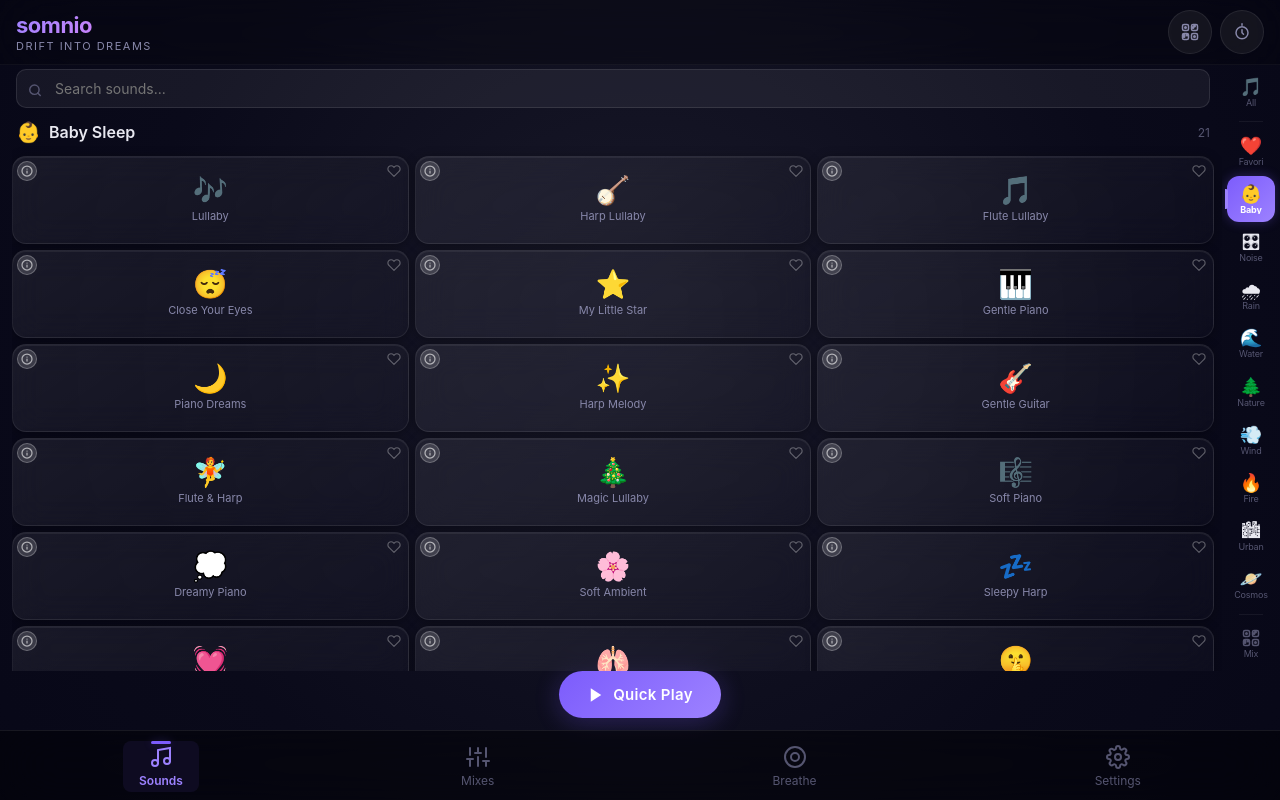
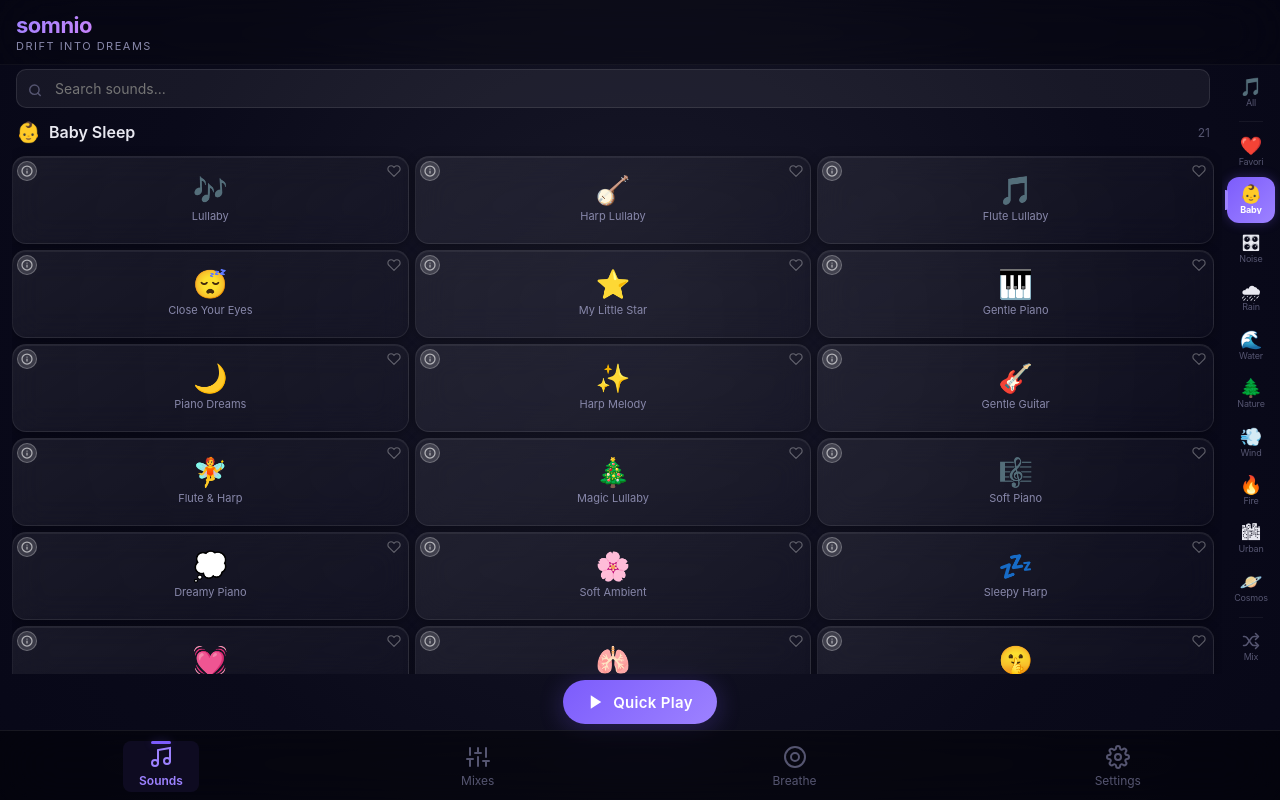
Before and after one commit to halastoi/somnio, a React (Vite) app: page / in a window 1280 px wide. Built offline with nearby package versions, Linux system fonts and the light colour scheme.

Commit message:
feat: cleaner header, shuffle icon, compact quick play
- remove shuffle button from header (redundant with quick play)
- timer button fades in/out smoothly when sounds play/stop
- dice icon replaced with shuffle arrows everywhere
- quick play button more compact, less padding

```diff
--- a/src/App.tsx
+++ b/src/App.tsx
@@ -5,8 +5,7 @@ import { AnimatedBackground } from './components/ui/AnimatedBackground'
 import { SoundGrid } from './components/sounds/SoundGrid'
 import { PlayerBar } from './components/player/PlayerBar'
 import { TimerModal, TimerBadge } from './components/player/TimerModal'
-import { RandomMixModal, quickRandomMix } from './components/random/RandomMixModal'
-import { useRandomMixStore } from './stores/useRandomMixStore'
+import { RandomMixModal } from './components/random/RandomMixModal'
 import { scenes } from './data/scenes'
 import { BreathingExercise } from './components/breathing/BreathingExercise'
 import { MixList } from './components/mixer/MixList'
@@ -115,45 +114,14 @@ export default function App() {
           </div>
 
           <div style={{ display: 'flex', alignItems: 'center', gap: '8px' }}>
-          {/* Random mix button */}
-          <button
-            onClick={() => {
-              if (!initialized) init()
-              quickRandomMix()
-            }}
-            onContextMenu={(e) => {
-              e.preventDefault()
-              useRandomMixStore.getState().setShowConfig(true)
-            }}
-            style={{
-              width: '40px',
-              height: '40px',
-              borderRadius: '50%',
-              background: 'rgba(255,255,255,0.06)',
-              display: 'flex',
-              alignItems: 'center',
-              justifyContent: 'center',
-              border: '1px solid rgba(255,255,255,0.08)',
-              backdropFilter: 'blur(10px)',
-              WebkitBackdropFilter: 'blur(10px)',
-            }}
-          >
-            <svg width="18" height="18" viewBox="0 0 24 24" fill="none" stroke="var(--text-secondary)" strokeWidth="2" strokeLinecap="round" strokeLinejoin="round">
-              <rect x="2" y="2" width="8" height="8" rx="2" />
-              <rect x="14" y="2" width="8" height="8" rx="2" />
-              <rect x="2" y="14" width="8" height="8" rx="2" />
-              <rect x="14" y="14" width="8" height="8" rx="2" />
-              <circle cx="6" cy="6" r="1" fill="var(--text-secondary)" />
-              <circle cx="18" cy="4" r="1" fill="var(--text-secondary)" />
-              <circle cx="16" cy="6" r="1" fill="var(--text-secondary)" />
-              <circle cx="4" cy="16" r="1" fill="var(--text-secondary)" />
-              <circle cx="8" cy="16" r="1" fill="var(--text-secondary)" />
-              <circle cx="4" cy="18" r="1" fill="var(--text-secondary)" />
-              <circle cx="18" cy="18" r="1" fill="var(--text-secondary)" />
-            </svg>
-          </button>
-
-          {/* Timer countdown + button */}
+          {/* Timer countdown + button - only visible when sounds are playing */}
+          <div style={{
+            display: 'flex', alignItems: 'center', gap: '8px',
+            opacity: isPlaying ? 1 : 0,
+            transform: isPlaying ? 'scale(1)' : 'scale(0.8)',
+            transition: 'opacity 0.5s ease, transform 0.5s ease',
+            pointerEvents: isPlaying ? 'auto' : 'none',
+          }}>
             <TimerBadge />
             <button
               onClick={() => setTimerOpen(true)}
@@ -189,6 +157,7 @@ export default function App() {
               </svg>
             </button>
           </div>
+          </div>
         </header>
 
         {/* Content */}
@@ -210,7 +179,7 @@ export default function App() {
         {!isPlaying && activeSounds.length === 0 && activeTab === 'sounds' && (
           <div style={{
             display: 'flex', justifyContent: 'center',
-            padding: '0 0 12px', flexShrink: 0,
+            padding: '6px 0', flexShrink: 0,
           }}>
             <button
               onClick={async () => {
@@ -219,7 +188,7 @@ export default function App() {
                 loadScene(scene.sounds, scene.id)
               }}
               style={{
-                padding: '14px 28px',
+                padding: '10px 24px',
                 borderRadius: '50px',
                 background: 'linear-gradient(135deg, var(--accent), var(--accent-light))',
                 color: '#fff',
--- a/src/components/player/PlayerBar.tsx
+++ b/src/components/player/PlayerBar.tsx
@@ -132,17 +132,7 @@ export function PlayerBar() {
             } as React.CSSProperties}
           >
             <svg width="16" height="16" viewBox="0 0 24 24" fill="none" stroke="var(--text-primary)" strokeWidth="2" strokeLinecap="round" strokeLinejoin="round">
-              <rect x="2" y="2" width="8" height="8" rx="2" />
-              <rect x="14" y="2" width="8" height="8" rx="2" />
-              <rect x="2" y="14" width="8" height="8" rx="2" />
-              <rect x="14" y="14" width="8" height="8" rx="2" />
-              <circle cx="6" cy="6" r="1" fill="var(--text-primary)" />
-              <circle cx="18" cy="4" r="1" fill="var(--text-primary)" />
-              <circle cx="16" cy="6" r="1" fill="var(--text-primary)" />
-              <circle cx="4" cy="16" r="1" fill="var(--text-primary)" />
-              <circle cx="8" cy="16" r="1" fill="var(--text-primary)" />
-              <circle cx="4" cy="18" r="1" fill="var(--text-primary)" />
-              <circle cx="18" cy="18" r="1" fill="var(--text-primary)" />
+              <path d="M2 18h1.4c1.3 0 2.5-.6 3.3-1.7l6.1-8.6c.7-1.1 2-1.7 3.3-1.7H20" /><path d="M18 2l4 4-4 4" /><path d="M2 6h1.4c1.3 0 2.5.6 3.3 1.7l6.1 8.6c.7 1.1 2 1.7 3.3 1.7H20" /><path d="M18 14l4 4-4 4" />
             </svg>
           </motion.button>
 
--- a/src/components/random/RandomMixModal.tsx
+++ b/src/components/random/RandomMixModal.tsx
@@ -152,17 +152,7 @@ export function RandomMixModal() {
 
             <h2 style={{ fontSize: '18px', fontWeight: 600, marginBottom: '20px', textAlign: 'center', display: 'flex', alignItems: 'center', justifyContent: 'center', gap: '8px' }}>
               <svg width="20" height="20" viewBox="0 0 24 24" fill="none" stroke="var(--accent-light)" strokeWidth="2" strokeLinecap="round" strokeLinejoin="round">
-                <rect x="2" y="2" width="8" height="8" rx="2" />
-                <rect x="14" y="2" width="8" height="8" rx="2" />
-                <rect x="2" y="14" width="8" height="8" rx="2" />
-                <rect x="14" y="14" width="8" height="8" rx="2" />
-                <circle cx="6" cy="6" r="1" fill="var(--accent-light)" />
-                <circle cx="18" cy="4" r="1" fill="var(--accent-light)" />
-                <circle cx="16" cy="6" r="1" fill="var(--accent-light)" />
-                <circle cx="4" cy="16" r="1" fill="var(--accent-light)" />
-                <circle cx="8" cy="16" r="1" fill="var(--accent-light)" />
-                <circle cx="4" cy="18" r="1" fill="var(--accent-light)" />
-                <circle cx="18" cy="18" r="1" fill="var(--accent-light)" />
+                <path d="M2 18h1.4c1.3 0 2.5-.6 3.3-1.7l6.1-8.6c.7-1.1 2-1.7 3.3-1.7H20" /><path d="M18 2l4 4-4 4" /><path d="M2 6h1.4c1.3 0 2.5.6 3.3 1.7l6.1 8.6c.7 1.1 2 1.7 3.3 1.7H20" /><path d="M18 14l4 4-4 4" />
               </svg>
               {t('random.title')}
             </h2>
@@ -336,17 +326,7 @@ export function RandomMixModal() {
               }}
             >
               <svg width="18" height="18" viewBox="0 0 24 24" fill="none" stroke="currentColor" strokeWidth="2" strokeLinecap="round" strokeLinejoin="round">
-                <rect x="2" y="2" width="8" height="8" rx="2" />
-                <rect x="14" y="2" width="8" height="8" rx="2" />
-                <rect x="2" y="14" width="8" height="8" rx="2" />
-                <rect x="14" y="14" width="8" height="8" rx="2" />
-                <circle cx="6" cy="6" r="1" fill="currentColor" />
-                <circle cx="18" cy="4" r="1" fill="currentColor" />
-                <circle cx="16" cy="6" r="1" fill="currentColor" />
-                <circle cx="4" cy="16" r="1" fill="currentColor" />
-                <circle cx="8" cy="16" r="1" fill="currentColor" />
-                <circle cx="4" cy="18" r="1" fill="currentColor" />
-                <circle cx="18" cy="18" r="1" fill="currentColor" />
+                <path d="M2 18h1.4c1.3 0 2.5-.6 3.3-1.7l6.1-8.6c.7-1.1 2-1.7 3.3-1.7H20" /><path d="M18 2l4 4-4 4" /><path d="M2 6h1.4c1.3 0 2.5.6 3.3 1.7l6.1 8.6c.7 1.1 2 1.7 3.3 1.7H20" /><path d="M18 14l4 4-4 4" />
               </svg>
               {t('random.generate')}
             </button>
--- a/src/components/sounds/SoundGrid.tsx
+++ b/src/components/sounds/SoundGrid.tsx
@@ -173,17 +173,7 @@ export function SoundGrid() {
           onClick={() => useRandomMixStore.getState().setShowConfig(true)}
           svgIcon={
             <svg width="18" height="18" viewBox="0 0 24 24" fill="none" stroke="var(--text-muted)" strokeWidth="2" strokeLinecap="round" strokeLinejoin="round">
-              <rect x="2" y="2" width="8" height="8" rx="2" />
-              <rect x="14" y="2" width="8" height="8" rx="2" />
-              <rect x="2" y="14" width="8" height="8" rx="2" />
-              <rect x="14" y="14" width="8" height="8" rx="2" />
-              <circle cx="6" cy="6" r="1" fill="var(--text-muted)" />
-              <circle cx="18" cy="4" r="1" fill="var(--text-muted)" />
-              <circle cx="16" cy="6" r="1" fill="var(--text-muted)" />
-              <circle cx="4" cy="16" r="1" fill="var(--text-muted)" />
-              <circle cx="8" cy="16" r="1" fill="var(--text-muted)" />
-              <circle cx="4" cy="18" r="1" fill="var(--text-muted)" />
-              <circle cx="18" cy="18" r="1" fill="var(--text-muted)" />
+              <path d="M2 18h1.4c1.3 0 2.5-.6 3.3-1.7l6.1-8.6c.7-1.1 2-1.7 3.3-1.7H20" /><path d="M18 2l4 4-4 4" /><path d="M2 6h1.4c1.3 0 2.5.6 3.3 1.7l6.1 8.6c.7 1.1 2 1.7 3.3 1.7H20" /><path d="M18 14l4 4-4 4" />
             </svg>
           }
         />
```
Lines whose indentation alone changed are shown as unchanged.
